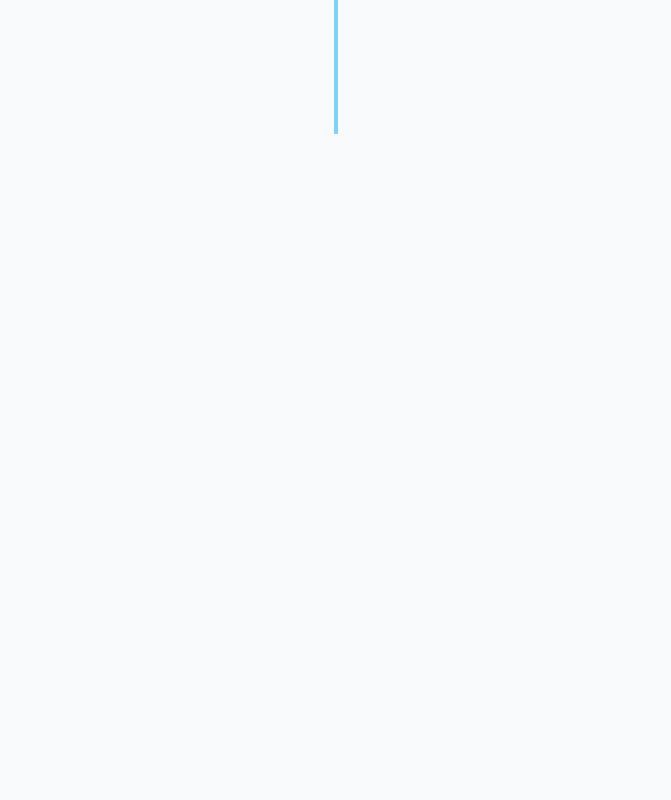
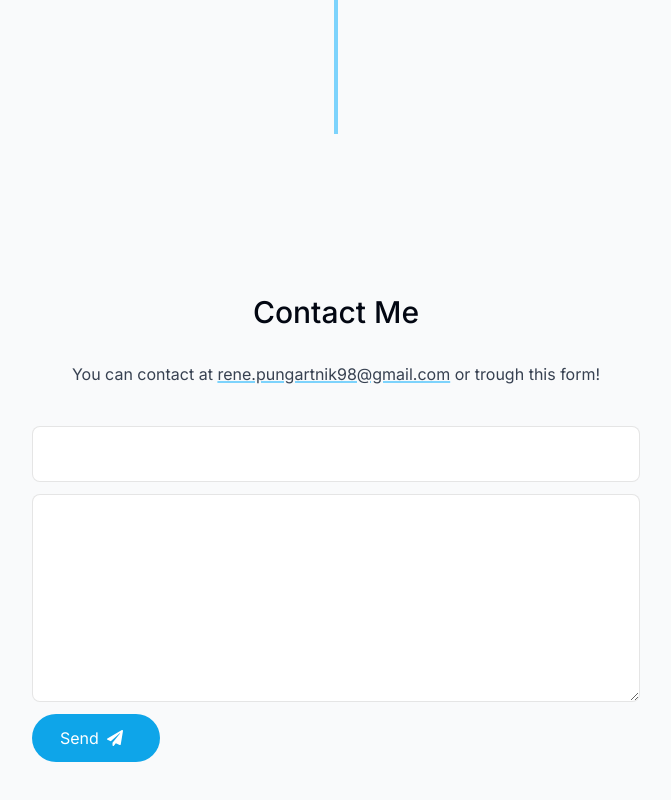
Before and after one commit to RenePung/portfolio-website-rene, a Next.js app: page / in a window 1280 px wide. Shown: the part 3610-4410 px from the top of the page, without its empty margins (304-975 px from the left). Built offline with nearby package versions, Linux system fonts and the light colour scheme.

Commit message:
started contact me section

```diff
--- a/app/globals.css
+++ b/app/globals.css
@@ -6,3 +6,8 @@
 html {
     --line-color: #7dd3fc;
 }
+
+
+.borderBlack {
+    @apply border border-black/10;
+}
--- a/app/layout.tsx
+++ b/app/layout.tsx
@@ -22,7 +22,7 @@ export default function RootLayout({
 }) {
   return (
     <html lang="en" className="!scroll-smooth"> {/*!scroll-smooth ensures smooth scroll when clicking on navbar links*/}
-      <body className={`${inter.className} bg-gray-50 text-gray-950 relative h-[5000px] pt-28 sm:pt-36`}>
+      <body className={`${inter.className} bg-gray-50 text-gray-950 relative pt-28 sm:pt-36`}>
         <div className="bg-[#fbe2e3] absolute top-[-6rem] -z-10 right-[11rem] h-[31.25rem] w-[31.25rem] rounded-full blur-[10rem] sm:w-[68.75rem]"></div>
         <div className="bg-[#ffffff] absolute top-[-1rem] -z-10 left-[-35rem] h-[31.25rem] w-[50rem] rounded-full blur-[10rem] sm:w-[68.75rem] md:left-[-33rem] lg:left-[-28rem] xl:left-[-15rem] 2xl:left-[-5rem]"></div>
         <ActiveSectionContextProvider>
--- a/app/page.tsx
+++ b/app/page.tsx
@@ -1,4 +1,5 @@
 import About from "@/components/about";
+import Contact from "@/components/contact";
 import Experience from "@/components/experience";
 import Intro from "@/components/intro";
 import Projects from "@/components/projects";
@@ -16,5 +17,6 @@ export default function Home() {
     <Projects />
     <Skills />
     <Experience />
+    <Contact />
   </main>;
 }
--- /dev/null
+++ b/components/contact.tsx
@@ -0,0 +1,19 @@
+import React from 'react'
+import SectionHeading from './section-heading'
+import { FaPaperPlane } from 'react-icons/fa'
+//-------------------------------------imports---------------------------------------------------
+
+export default function Contact() {
+  return (
+    <section id="contact" className="mb-20 sm:mb-28 w-[min(100%,38rem)] text-center">
+        <SectionHeading>Contact Me</SectionHeading>
+        <p className="text-gray-700">You can contact at <a className="underline decoration-sky-300 hover:decoration-emerald-400 decoration-2" href="mailto:rene.pungartnik98@gmail.com">rene.pungartnik98@gmail.com</a> or trough this form!</p>
+
+        <form className="mt-10 flex flex-col">
+            <input className="h-14 rounded-lg borderBlack" type="email" />
+            <textarea className="h-52 my-3 rounded-lg borderBlack p-4" />
+            <button className="bg-sky-500 hover:bg-sky-700 text-white px-7 py-3 flex items-center gap-2 rounded-full h-[3rem] w-[8rem]" type="submit" >Send <FaPaperPlane /></button>
+        </form>
+    </section>
+  )
+}
```
